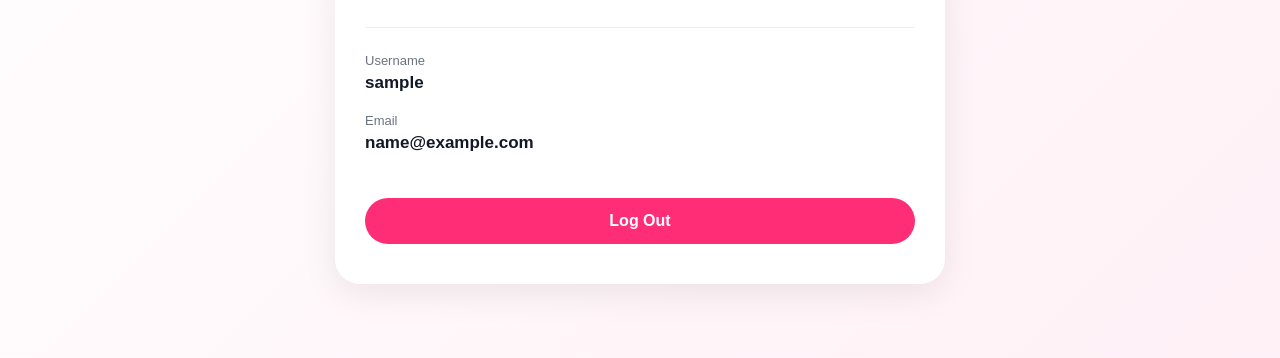
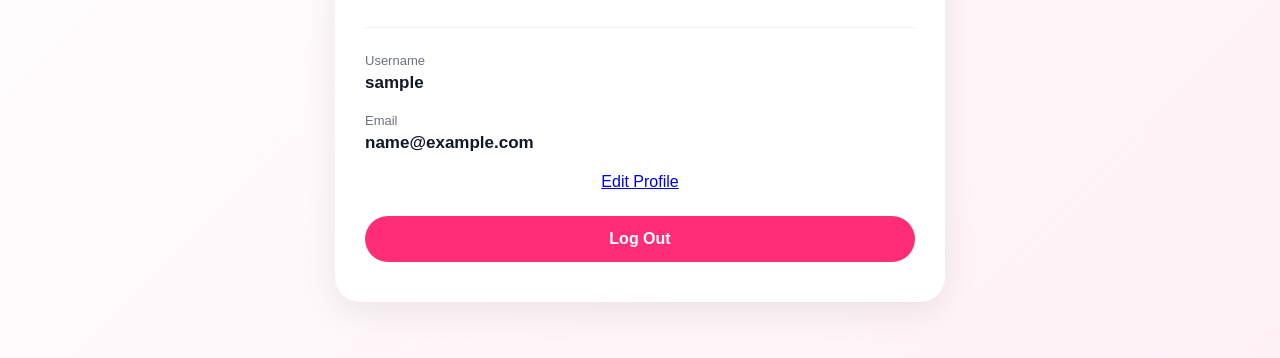
Before and after one commit to mutonipapias40-sys/XLOVE, a website: page profile.html in a window 1280 px wide. Shown: the part 376-734 px from the top of the page. Drawn offline with Linux system fonts and the light colour scheme; sample sign-in values are in the browser's storage.

Commit message:
Add 'Edit Profile' link to profile page

```diff
--- a/profile.html
+++ b/profile.html
@@ -161,6 +161,9 @@
                 </div>
 
             </div>
+            <a href="edit-profile.html" class="edit-profile">
+    Edit Profile
+</a>
 
             <button class="logout" onclick="logout()">
                 Log Out
```
